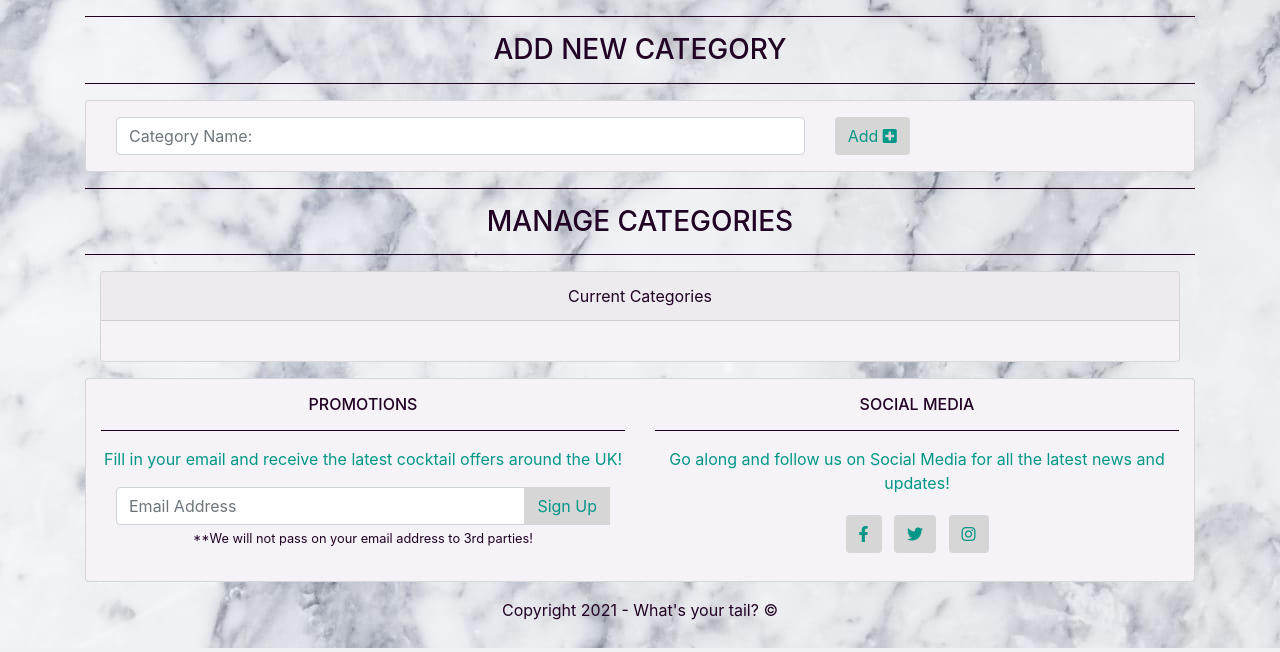
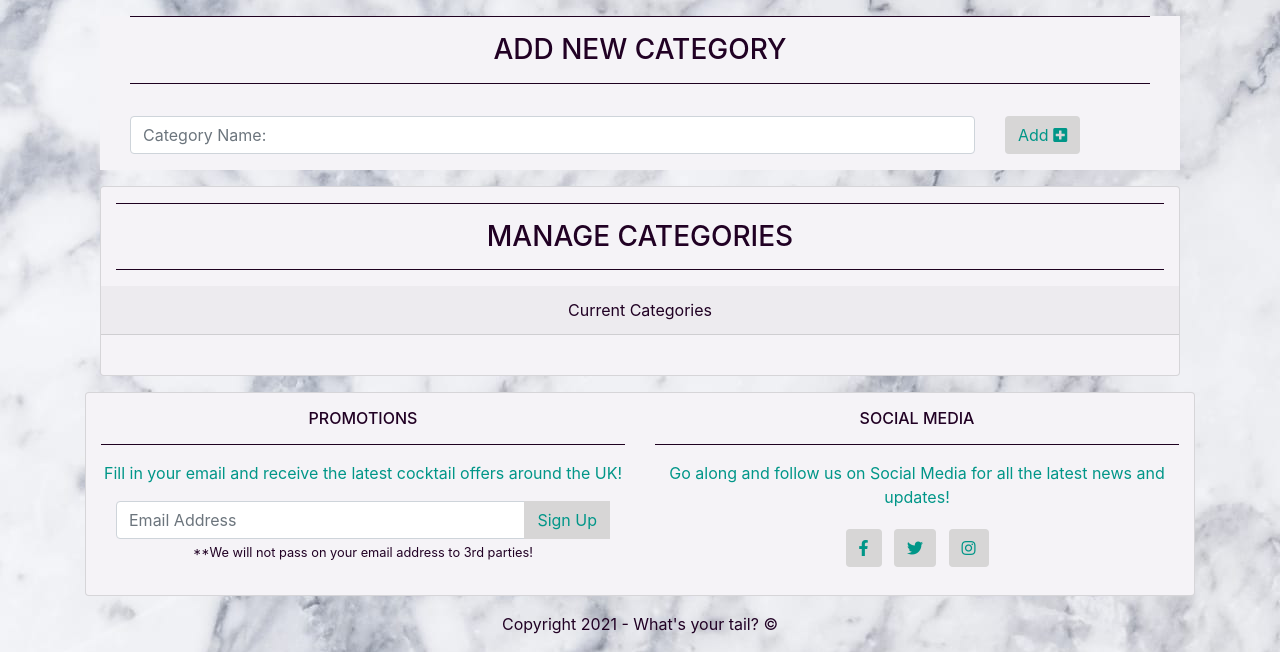
Before and after one commit to jakelashbrook/cocktails-ms3, a Flask app: page /get_categories in a window 1280 px wide. Shown: the part 152-804 px from the top of the page. Run offline with Flask 2, Linux system fonts and the light colour scheme; data that the repository does not hold is empty; some libraries are stand-ins or nearby versions.

Commit message:
Headings Tidy Up

```diff
--- a/static/css/style.css
+++ b/static/css/style.css
@@ -14,8 +14,8 @@ body {
   --card-title: #210124;
 }
 body.dark-mode {
-  --hr-color: #009688;
-  --text-color: #009688;
+  --hr-color: #210124;
+  --text-color: #210124;
   --background-image: url("/static/images/black-marble-bg.jpeg");
   --card-title: #210124;
 }
--- a/templates/categories.html
+++ b/templates/categories.html
@@ -1,31 +1,36 @@
 {% extends "base.html" %}
 {% block content %}
 <!-- Add a new category -->
-        <hr>
-        <h3 class="mt-3 text-center text-uppercase">Add New Category</h3>
-        <hr>
-        <div class="container ghost-wht card mb-3">
+    <div class="container">
+        <div class="ghost-wht container mt-3">
+            <div class="container mt-3">
+                <hr>
+                <h3 class="mt-3 text-center text-uppercase">Add New Category</h3>
+                <hr>
+            </div>
             <form class="container pt-3 pb-3" method="POST" action="{{ url_for('add_category') }}">
                 <div class="row">
-                    <div class="col-8">
+                    <div class="col-10">
                         <input type="text" name="category_name" id="category_name" class="form-control"
                             placeholder="Category Name:">
                     </div>
-                    <div class="col-4">
+                    <div class="col-2">
                         <button type="submit" value="Submit" class="btn button">Add <i
                                 class="fas fa-plus-square"></i></button>
                     </div>
                 </div>
             </form>
         </div>
-
+        </div>
 <!-- Manage Categories -->
-<hr>
-<h3 class="mt-3 text-center text-uppercase">Manage Categories</h3>
-<hr>
 
 <div class="container mt-3">
     <div class="card ghost-wht">
+        <div class="container">
+            <hr>
+            <h3 class="mt-3 text-center text-uppercase">Manage Categories</h3>
+            <hr>
+        </div>
         <div class="card-header text-center">
             Current Categories
         </div>
```
Also changed, not shown: templates/add_cocktail.html (+7 -6 lines), templates/cocktail-recipe.html (+5 -5 lines), templates/cocktails.html (+10 -7 lines), templates/edit_cocktail.html (+5 -5 lines), templates/home.html (+17 -12 lines), templates/login.html (+5 -3 lines), templates/profile.html (+5 -4 lines), templates/promotions.html (+5 -4 lines), templates/register.html (+5 -3 lines), templates/user_recipes.html (+5 -4 lines), templates/users.html (+5 -4 lines).
